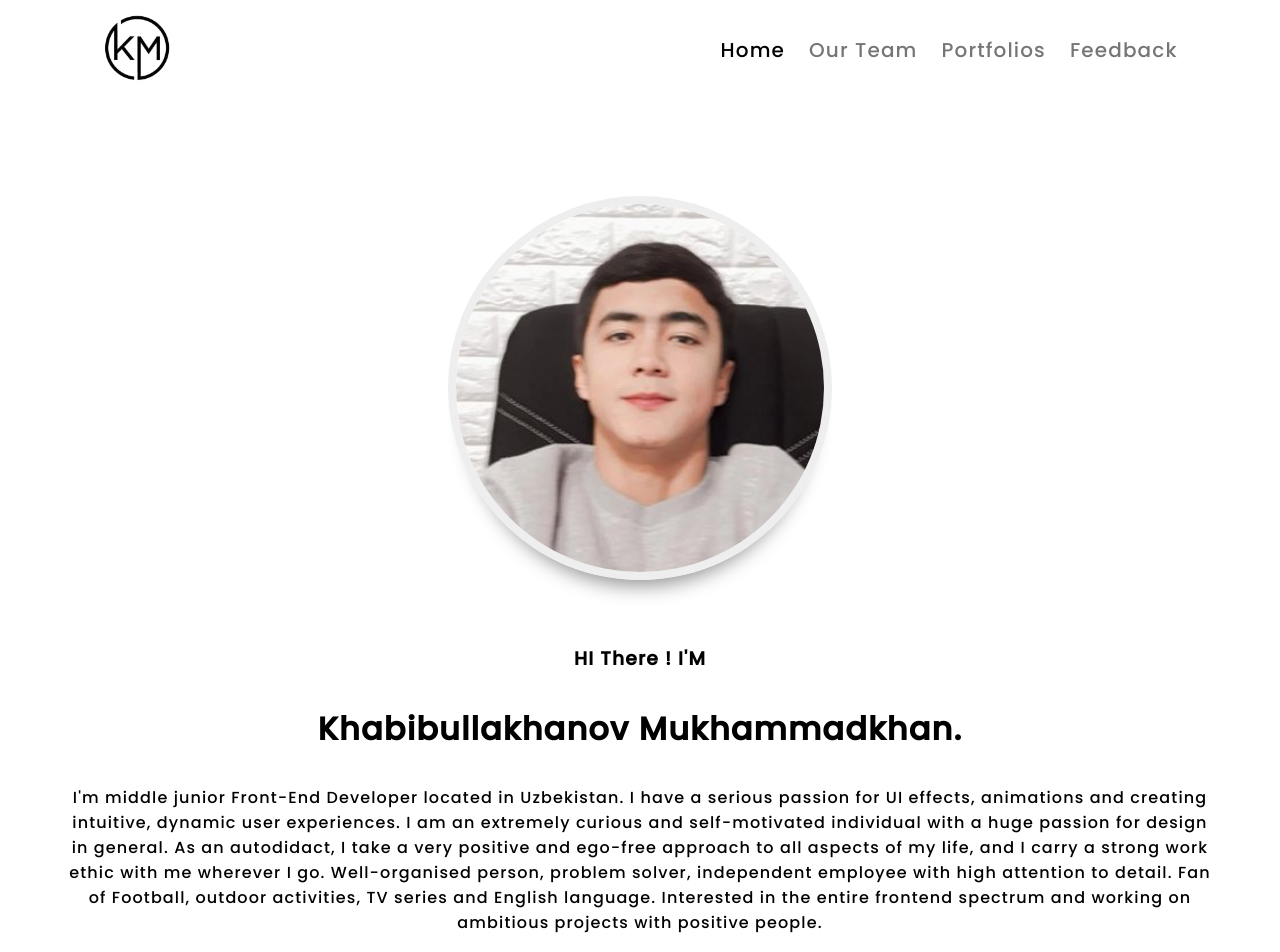
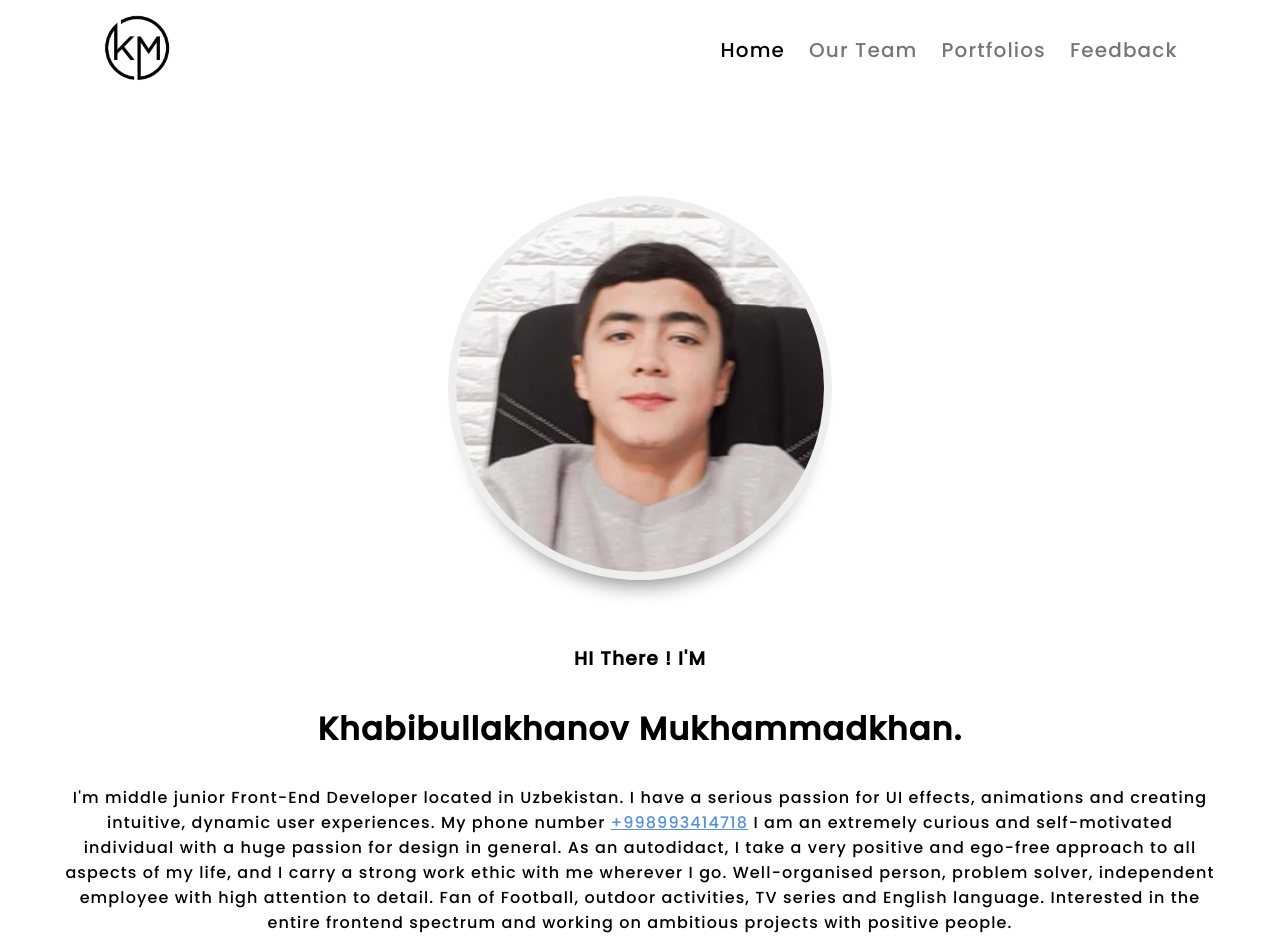
Before and after one commit to khabibullakhanov/portfolio, a React (Create React App) app: page / in a window 1280 px wide. Shown: the top 952 px of the page. Built offline with nearby package versions, Linux system fonts and the light colour scheme.

Commit message:
fix home page

```diff
--- a/src/Pages/Contact/Contact.js
+++ b/src/Pages/Contact/Contact.js
@@ -8,6 +8,11 @@ export function Contact() {
 
 
 
+  const current = new Date();
+  const year = current.getFullYear();
+  const month = current.getMonth()
+  const fullTime = current.toLocaleTimeString()
+  const fullDate = fullTime + " " + month + " " + year
   const [data, setData] = useState(
     { name: "", phone: "", email: "", date: fullDate, }
   )
@@ -35,6 +40,7 @@ export function Contact() {
         >
           <h1>Send Me Message</h1>
           <input required
+            autoComplete='off'
             // {...register("name")}
             value={data.name}
             onChange={(e) => {
@@ -45,6 +51,7 @@ export function Contact() {
             setData({ ...data, phone: e.target.value })
           }} type="number" placeholder='Type your phone..' /> */}
           <PatternFormat
+            autoComplete='off'
             // value={register.phone}
             // {...register("phone")}
             placeholder="Type your phone.."
@@ -58,6 +65,7 @@ export function Contact() {
             }}
           />
           <input required
+            autoComplete='off'
             value={data.email}
             onChange={(e) => {
               setData({ ...data, email: e.target.value })
--- a/src/Pages/Home/Home.css
+++ b/src/Pages/Home/Home.css
@@ -30,6 +30,11 @@
     flex-direction: column;
     gap: 2rem;
     width: 45%;
+}
+
+#home-main-container-right-content>p>a {
+    color: rgb(85, 144, 223);
+    text-decoration: underline;
 }
 
 #home-main-container-right-content-resume {
--- a/src/Pages/Home/Home.js
+++ b/src/Pages/Home/Home.js
@@ -33,7 +33,7 @@ export function Home() {
                 <div id='home-main-container-right-content'>
                     <h3>HI There ! I'M</h3>
                     <h1>Khabibullakhanov Mukhammadkhan.</h1>
-                    <p>I'm middle junior Front-End Developer located in Uzbekistan. I have a serious passion for UI effects, animations and creating intuitive, dynamic user experiences. I am an extremely curious and self-motivated individual with a huge passion for design in general. As an autodidact, I take a very positive and ego-free approach to all aspects of my life, and I carry a strong work ethic with me wherever I go. Well-organised person, problem solver, independent employee with high attention to detail. Fan of Football, outdoor activities, TV series and English language. Interested in the entire frontend spectrum and working on ambitious projects with positive people.</p>
+                    <p>I'm middle junior Front-End Developer located in Uzbekistan. I have a serious passion for UI effects, animations and creating intuitive, dynamic user experiences. My phone number <a href="tel:993414718">+998993414718</a> I am an extremely curious and self-motivated individual with a huge passion for design in general. As an autodidact, I take a very positive and ego-free approach to all aspects of my life, and I carry a strong work ethic with me wherever I go. Well-organised person, problem solver, independent employee with high attention to detail. Fan of Football, outdoor activities, TV series and English language. Interested in the entire frontend spectrum and working on ambitious projects with positive people.</p>
                     <div id='work-experience'>
                         <h3>My Work Experience :</h3>
                         <p>{experience}</p>
```
